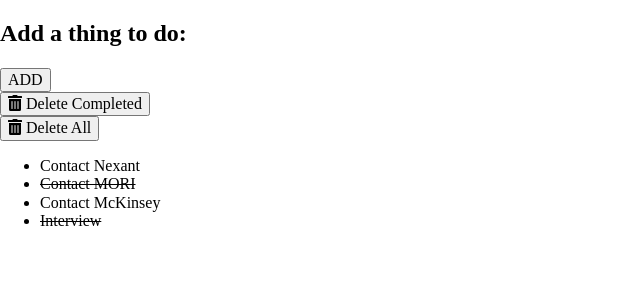
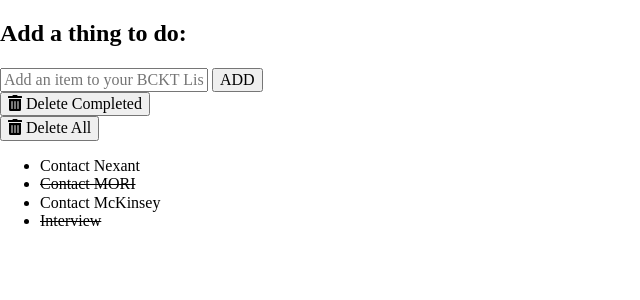
Before and after one commit to dominiceggerman/BCKTList, a Django app: page / in a window 1280 px wide. Shown: the part 107-407 px from the top of the page, without its empty margins (0-640 px from the left). Run offline with Django 3.2, Linux system fonts and the light colour scheme; data comes from the database, SQL or seed files in the repository; some libraries are stand-ins or nearby versions.

Commit message:
Added form input pane to html.  Added form attributes in form.py.  Added the form to index() and added addTodo() method in views.py and required POST.  Added url path in urls.py.

```diff
--- a/BCKTListApp/apps.py
+++ b/BCKTListApp/apps.py
@@ -2,4 +2,5 @@ from django.apps import AppConfig
 
 
 class BcktlistappConfig(AppConfig):
+
     name = 'BCKTListApp'
--- a/BCKTListApp/forms.py
+++ b/BCKTListApp/forms.py
@@ -1,4 +1,9 @@
 from django import forms
 
 class TodoForm(forms.Form):
-    text = forms.CharField(max_length=50)
+
+    text = forms.CharField(max_length=50,
+        widget=forms.TextInput(
+            # Attributes of input text field
+            attrs={"class": "text-input", "placeholder": "Add an item to your BCKT List:"}
+    ))
--- a/BCKTListApp/models.py
+++ b/BCKTListApp/models.py
@@ -1,6 +1,7 @@
 from django.db import models
 
 class Todo(models.Model):
+
     text = models.CharField(max_length=50)
     complete = models.BooleanField(default=False)
 
--- a/BCKTListApp/templates/index.html
+++ b/BCKTListApp/templates/index.html
@@ -35,16 +35,20 @@
 		<!-- Adding new Todos -->
 		<div>
 			<h2> Add a thing to do: </h2>
-			<form method="Post" role="form">
+			<form action="{% url 'add' %}" method="POST" role="form">
+				{% csrf_token %}
 				<div>
 					<span class="input-group">
-						<button type="submit">ADD</button>
+						<!-- Input text -->
+						{{ form.text }}
+						<!-- Submit button -->
+						<button type="submit" class="" id="add-btn">ADD</button>
 					</span>
 				</div>
 			</form>
 		</div>
 
-		<!-- Adding & Deleting Todos -->
+		<!-- Deleting Todos -->
 		<div class="bckt-grid">
 			<div class="grid-item">
 				<a><button><i class="fas fa-trash-alt"></i> Delete Completed </button></a>
--- a/BCKTListApp/urls.py
+++ b/BCKTListApp/urls.py
@@ -3,4 +3,5 @@ from . import views
 
 urlpatterns = [
     path("", views.index, name="index"),
+    path("add", views.addTodo, name="add")
 ]
--- a/BCKTListApp/views.py
+++ b/BCKTListApp/views.py
@@ -1,4 +1,5 @@
-from django.shortcuts import render
+from django.shortcuts import render, redirect
+from django.views.decorators.http import require_POST
 from .models import Todo
 from .forms import TodoForm
 
@@ -10,3 +11,11 @@ def index(request):
     context = {"bckt_list" : bckt_list, "form": form}
     # Return
     return render(request, "index.html", context)
+
+
+@require_POST
+def addTodo(request):
+
+    form = TodoForm(request.POST)
+    # Return
+    return redirect("index")
```
